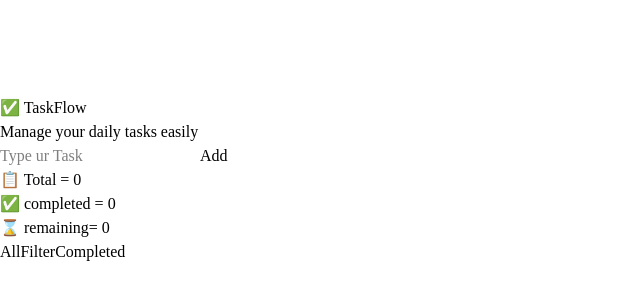
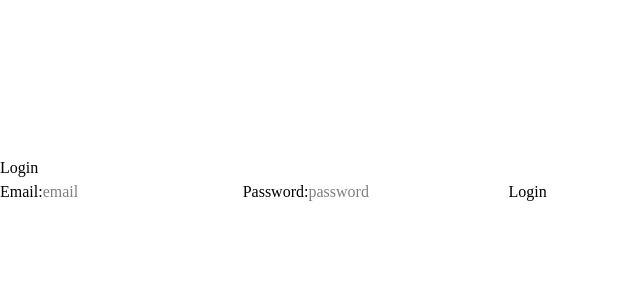
Before and after one commit to indresh-16/taskflow-react, a React (Vite) app: page /login in a window 1280 px wide. Shown: the part 220-520 px from the top of the page, without its empty margins (0-640 px from the left). Built offline with nearby package versions, Linux system fonts and the light colour scheme.

Commit message:
feat:pages-Folder added with new feat

```diff
--- a/src/App.jsx
+++ b/src/App.jsx
@@ -1,10 +1,10 @@
 import { useState ,useEffect } from 'react'
+import {BrowserRouter,Routes,Route} from 'react-router-dom';
 
 import './App.css'
-import Header from './components/Header/Header'
-import TaskList from './components/Task/TaskList'
-import TaskForm from './components/Task/TaskForm'
-import TaskStats from './components/Task/TaskStats'
+import Dashboard from './pages/Dashboard'
+import Tasks from './pages/Tasks';
+import Login from './pages/Login';
 
 
 function App() {
@@ -42,7 +42,9 @@ function App() {
   }
   if (Filter === 'completed') {
     filteredTask = tasks.filter((task) => task.completed)
+
   }
+/*const [loaded, setLoaded] = useState(false);*/
 useEffect(() => {
   const storedValue = localStorage.getItem("tasks")
   console.log("stored",storedValue);
@@ -51,37 +53,41 @@ useEffect(() => {
   console.log("parsed",parseTask)
 },[])
 
-useEffect( () =>{
-  localStorage.setItem("tasks",JSON.stringify(tasks));
+useEffect( () => {
+  if (tasks.length > 0) {
+      localStorage.setItem("tasks",JSON.stringify(tasks));
+  }
 },[tasks])
 
+  return (
+    <BrowserRouter>
+        <Routes>
+              <Route
+                path='/login'
+                element={<Login/>}
+              />
+            <Route path="/" element={<Dashboard />} />
 
-  return <>
-    <div className=' w-screen min-h-screen flex flex-col items-center justify-center'>
-        <div className=' bg-white p-6 pt-8 pb-7 rounded-lg shadow-lg w-96  '>
-          <Header/>
-          <TaskForm addTask={addTask}/>
-          <TaskList tasks={filteredTask}
-          deleTask ={deleTask}
-          toggleTask={toggleTask}
-          />
-          <TaskStats
-          total = {total}
-          remaining={remaining}
-          completed={completed}
-          />
+            <Route
+                path="/tasks"
+                element={
+                    <Tasks
+                        addTask={addTask}
+                        tasks={tasks}
+                        filteredTask={filteredTask}
+                        deleTask={deleTask}
+                        toggleTask={toggleTask}
+                        filter={Filter}
+                        setFilter={setFilter}
+                    />
+                }
+              />
 
-          {/* filter buttons*/}
-          <div className='flex justify-around mt-3 '>
-            <button onClick={() => setFilter("all")} className='border-1 font-semibold pl-4 pr-4 active:scale-95 cursor-pointer focus:right-2 rounded-lg' >All</button>
-            <button onClick={() => setFilter("active")} className='border-1 font-semibold pl-4 pr-4 active:scale-95 cursor-pointer focus:right-2 rounded-lg'>Filter</button>
-            <button onClick={() => setFilter("completed")} className='border-1 font-semibold pl-4 pr-4 active:scale-95 cursor-pointer focus:right-2 rounded-lg'>Completed</button>
-          </div>
-        </div>
+        </Routes>
+    </BrowserRouter>
+  );
+  //return <h1 className='text-red-500 text-5xl font-bold'>Tailwindcss</h1>
 
-    </div>
-  </>
-  //return <h1 className='text-red-500 text-5xl font-bold'>Tailwindcss</h1>
 }
 
 export default App
--- a/src/components/Task/TaskItem.jsx
+++ b/src/components/Task/TaskItem.jsx
@@ -3,7 +3,7 @@ export default function TaskItem({task,deleTask,toggleTask}){
         <div className="shadow-lg border rounded-lg p-3 flex justify-between items-center mb-3">
             <div className="flex items-center gap-2">
                 <input type="checkbox" checked={task.completed} onChange={() => toggleTask(task)} value = {task}  className="w-5 h-5 mr-2"/>
-                <p className={task.completed ? "line-through text-green-900 font-semibold" :"text-blue-950 font-semibold"  }>{task.text}</p>
+                <p className={task.completed ? "line-through text-green-900 font-semibold" :"text-blue-950 font-semibold"}>{task.text}</p>
             </div><button onClick={() => deleTask(task)}>🗑️</button>
         </div>
     </>
--- a/src/components/Task/TaskList.jsx
+++ b/src/components/Task/TaskList.jsx
@@ -1,5 +1,19 @@
 import TaskItem from "./TaskItem"
-export default function TaskList({tasks,deleTask,toggleTask}){
+export default function TaskList({tasks,deleTask,toggleTask,filter}){
+   /* if(tasks.length === 0){
+        return
+    }*/
+
+    if(tasks.length === 0){
+        if(filter === "completed"){
+            return <div className="ml-3 mt-2 font-semibold"><p>No completed tasks !</p></div>
+        }
+        if(filter === "active"){
+            return <div className="ml-3 mt-2 font-semibold"><p>No Active tasks !</p></div>
+
+        }
+        return <div className="ml-3 mt-2 font-semibold"><p>No tasks yet. Add a task to get started!</p></div>
+    }
     return <>
         {tasks.map((item,index) => (
             <TaskItem key={index} task={item} deleTask={deleTask} toggleTask={toggleTask}/>
--- /dev/null
+++ b/src/pages/Dashboard.jsx
@@ -0,0 +1,3 @@
+export default function Dashboard(){
+    return <h1>Dashboard</h1>
+}
--- /dev/null
+++ b/src/pages/Login.jsx
@@ -0,0 +1,40 @@
+import { useState } from "react"
+
+export default function Login(){
+    const [email,setEmail] = useState("");
+    const [password,setPassword] = useState("")
+    const [error,setError] = useState("")
+    const [loading,setLoading] =useState(false)
+    function handleLogin(e){
+        e.preventDefault();
+        if(email === "" && password === ""){
+            return setError("Type both credentials");
+        }
+        if(email === ""){
+            return setError("Email is reqired");
+        }
+        if(password === ""){
+            return setError("Password is required");
+        }
+        setError("");
+        console.log(email,password)
+        setLoading(true)
+
+    }
+    return <>
+    <div >
+        {loading && <p>{loading}</p>}
+        <div className="flex h-64 flex-col justify-center">
+            <form onSubmit={handleLogin} className="flex flex-col  gap-1 border-1"><h1>Login</h1>
+                <label htmlFor="">Email:<input type="email" placeholder="email" value={email} onChange={(e) => {setEmail(e.target.value);setError("")}}/></label>
+                <label htmlFor="">Password:<input type="password" placeholder="password" value={password} onChange={(e) => {setPassword(e.target.value);setError("")}}/></label>
+                {error && <p>{error}</p>}
+                <button type="submit" className="border-1">Login</button>
+            </form>
+        </div>
+
+
+    </div>
+
+    </>
+}
--- /dev/null
+++ b/src/pages/Tasks.jsx
@@ -0,0 +1,78 @@
+import TaskForm from "../components/Task/TaskForm";
+import TaskStats from "../components/Task/TaskStats";
+import TaskList from "../components/Task/TaskList";
+
+export default function Tasks({
+    addTask,
+    toggleTask,
+    tasks,
+    filteredTask,
+    deleTask,
+    filter,
+    setFilter
+}) {
+    return (
+        <>
+            <TaskForm addTask={addTask} />
+
+            <TaskList
+                tasks={filteredTask}
+                deleTask={deleTask}
+                toggleTask={toggleTask}
+            />
+            <TaskStats
+                total={tasks.length}
+                remaining={tasks.filter(task => !task.completed).length}
+                completed={tasks.filter(task => task.completed).length}
+            />
+
+            {/* Filter buttons */}
+            <div className="flex justify-around mt-3">
+                <button
+                    onClick={() => setFilter("all")}
+                    className="border-1 font-semibold pl-4 pr-4 active:scale-95 cursor-pointer rounded-lg"
+                >
+                    All
+                </button>
+
+                <button
+                    onClick={() => setFilter("active")}
+                    className="border-1 font-semibold pl-4 pr-4 active:scale-95 cursor-pointer rounded-lg"
+                >
+                    Active
+                </button>
+
+                <button
+                    onClick={() => setFilter("completed")}
+                    className="border-1 font-semibold pl-4 pr-4 active:scale-95 cursor-pointer rounded-lg"
+                >
+                    Completed
+                </button>
+            </div>
+
+
+        </>
+    );
+}
+/*
+        <div className="flex justify-around mt-3">
+            <button onClick={() => setFilter("all")}>
+                All
+            </button>
+
+            <button onClick={() => setFilter("active")}>
+                Active
+            </button>
+
+            <button onClick={() => setFilter("completed")}>
+                Completed
+            </button>
+        </div>
+
+        <TaskStats
+            total={tasks.length}
+            remaining={tasks.filter(task => !task.completed).length}
+            completed={tasks.filter(task => task.completed).length}
+        />
+
+        */
```
Also changed, not shown: src/pages/Settings.jsx (added).
